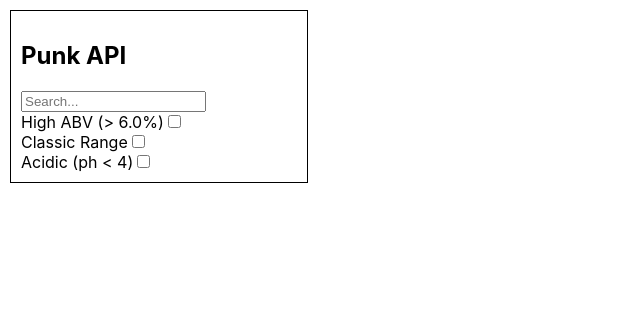
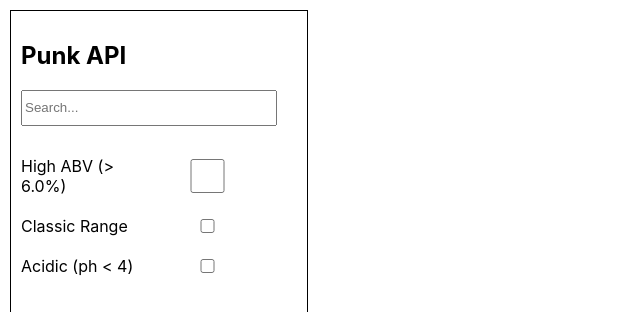
Before and after one commit to Khadijat98/punk-api, a React (Create React App) app: page / in a window 1280 px wide. Shown: the top 312 px of the page, without its empty margins (0-640 px from the left). Built offline with nearby package versions, Linux system fonts and the light colour scheme; no server answers.

Commit message:
added some styling to filter conditions

```diff
--- a/src/components/FilterItem/FilterItem.jsx
+++ b/src/components/FilterItem/FilterItem.jsx
@@ -4,7 +4,7 @@
 const FilterItem = (props) => {
   const {name} = props;
 
-  return <div>
+  return <div className="filter-item">
     <label htmlFor={name}>{name}</label>
     <input type="checkbox" name={name} id="" />
   </div>
--- a/src/components/FilterItem/FilterItem.scss
+++ b/src/components/FilterItem/FilterItem.scss
@@ -0,0 +1,5 @@
+.filter-item {
+  display: grid;
+  grid-template-columns: 1fr 1fr;
+  padding: 10px 0px;
+}
--- a/src/components/FiltersList/FiltersList.jsx
+++ b/src/components/FiltersList/FiltersList.jsx
@@ -5,17 +5,13 @@
 const FiltersList = () => {
 
   return (
-    <>
+
       <div>
         <FilterItem name={"High ABV (> 6.0%)"}/>
-      </div>
-      <div>
         <FilterItem name={"Classic Range"}/>
-      </div>
-      <div>
         <FilterItem name={"Acidic (ph < 4)"}/>
       </div>
-    </>
+
   )
 }
 
--- a/src/components/Navbar/Navbar.jsx
+++ b/src/components/Navbar/Navbar.jsx
@@ -10,7 +10,9 @@
           <nav className="navbar">
             <h1 className="navbar__heading">Punk API</h1>
             <SearchBox name={"beer cards"} searchTerm={searchTerm} handleInput={handleInput}/>
-            <FiltersList />
+            <div className="navbar__filter-list">
+              <FiltersList />
+            </div>
           </nav>
         </div>
 
--- a/src/components/Navbar/Navbar.scss
+++ b/src/components/Navbar/Navbar.scss
@@ -2,9 +2,9 @@
   border: 1px solid black;
   margin: 10px;
   padding: 10px;
+  height: 100%;
 
-  &__input {
+  &__filter-list {
     width: 90%;
-    height: 30px;
   }
 }
--- a/src/components/SearchBox/SearchBox.jsx
+++ b/src/components/SearchBox/SearchBox.jsx
@@ -1,4 +1,5 @@
 import React from "react";
+import "./SearchBox.scss";
 
 const SearchBox = (props) => {
   const {name, searchTerm, handleInput} = props;
--- a/src/components/SearchBox/SearchBox.scss
+++ b/src/components/SearchBox/SearchBox.scss
@@ -0,0 +1,5 @@
+.search-box__input {
+  width: 90%;
+  height: 30px;
+  margin-bottom: 20px;
+}
```
